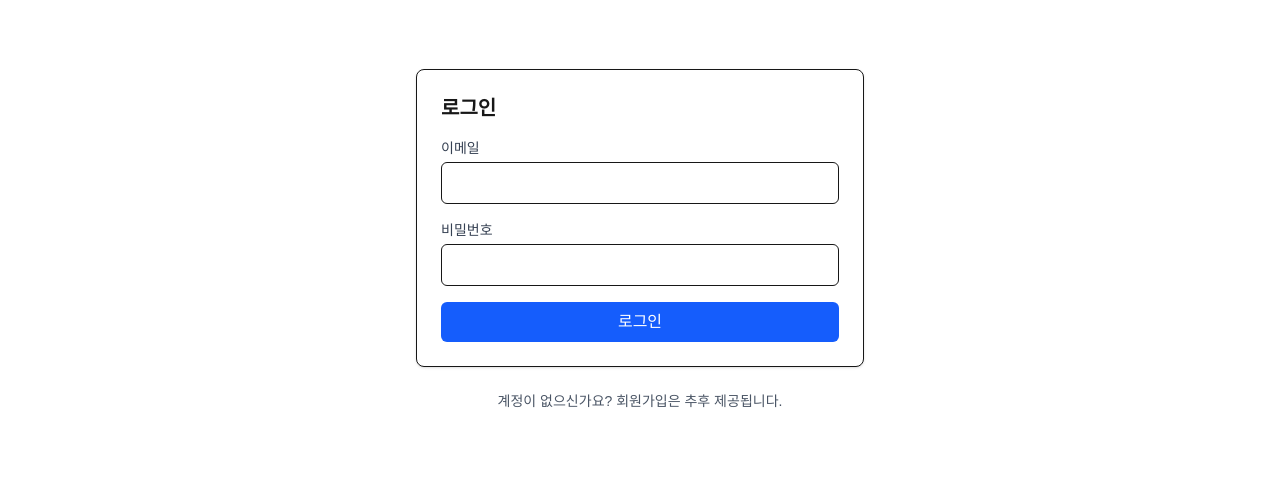
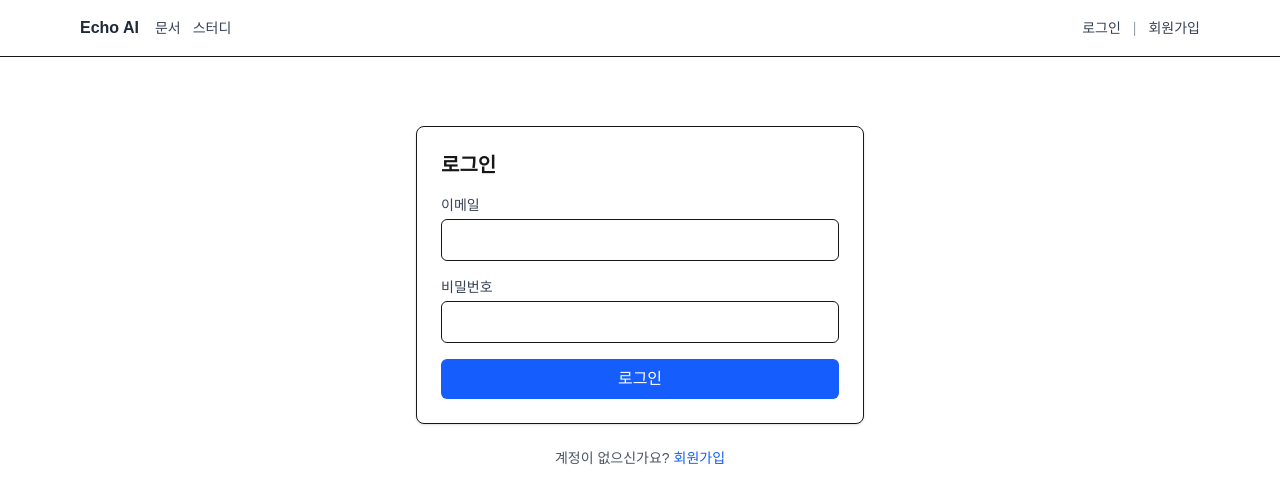
Before and after one commit to taenamoo/echo-ai, a Next.js app: page /auth/login in a window 1280 px wide. Shown: the top 504 px of the page. Built offline with nearby package versions, Linux system fonts and the light colour scheme.

Commit message:
feat(ui): 공통 헤더 추가 및 로그인 페이지에 회원가입 링크
- HeaderBar 컴포넌트 추가 및 레이아웃 적용
- /auth/login 페이지 하단에 /auth/signup 링크 노출

```diff
--- a/src/app/auth/login/page.tsx
+++ b/src/app/auth/login/page.tsx
@@ -95,7 +95,7 @@ export default function LoginPage() {
             </button>
           </form>
         </div>
-        <p className="text-center text-sm text-gray-600">계정이 없으신가요? 회원가입은 추후 제공됩니다.</p>
+        <p className="text-center text-sm text-gray-600">계정이 없으신가요? <a href="/auth/signup" className="text-blue-600 hover:underline">회원가입</a></p>
       </div>
     </div>
   );
--- /dev/null
+++ b/src/app/components/HeaderBar.tsx
@@ -0,0 +1,41 @@
+'use client';
+
+import Link from 'next/link';
+import { useEffect, useState } from 'react';
+
+export default function HeaderBar() {
+  const [hasToken, setHasToken] = useState<boolean>(false);
+
+  useEffect(() => {
+    try {
+      setHasToken(!!localStorage.getItem('accessToken'));
+    } catch {
+      setHasToken(false);
+    }
+  }, []);
+
+  return (
+    <header className="w-full border-b bg-white">
+      <div className="mx-auto max-w-6xl px-4 h-14 flex items-center justify-between">
+        <div className="flex items-center gap-4">
+          <Link href="/" className="font-semibold text-gray-800">Echo AI</Link>
+          <nav className="hidden sm:flex items-center gap-3 text-sm text-gray-700">
+            <Link href="/documents" className="hover:underline">문서</Link>
+            <Link href="/study" className="hover:underline">스터디</Link>
+          </nav>
+        </div>
+        <div className="flex items-center gap-3 text-sm">
+          {hasToken ? (
+            <Link href="/auth/logout" className="text-gray-700 hover:underline">로그아웃</Link>
+          ) : (
+            <>
+              <Link href="/auth/login" className="text-gray-700 hover:underline">로그인</Link>
+              <span className="text-gray-400">|</span>
+              <Link href="/auth/signup" className="text-gray-700 hover:underline">회원가입</Link>
+            </>
+          )}
+        </div>
+      </div>
+    </header>
+  );
+}
--- a/src/app/layout.tsx
+++ b/src/app/layout.tsx
@@ -44,10 +44,12 @@ function ClientToast({ children }: { children: React.ReactNode }) {
   // Dynamic import avoided; simple re-export
   const { ToastProvider } = require('@/lib/ui/ToastProvider');
   const { SessionExpiredListener } = require('@/app/components/SessionExpiredListener');
+  const HeaderBar = require('@/app/components/HeaderBar').default;
   const pos = process.env.NEXT_PUBLIC_TOAST_POSITION || 'top-right';
   const dur = Number(process.env.NEXT_PUBLIC_TOAST_DURATION || 3000);
   return (
     <ToastProvider position={pos} defaultDuration={isNaN(dur) ? 3000 : dur}>
+      <HeaderBar />
       <SessionExpiredListener />
       {children}
     </ToastProvider>
```
